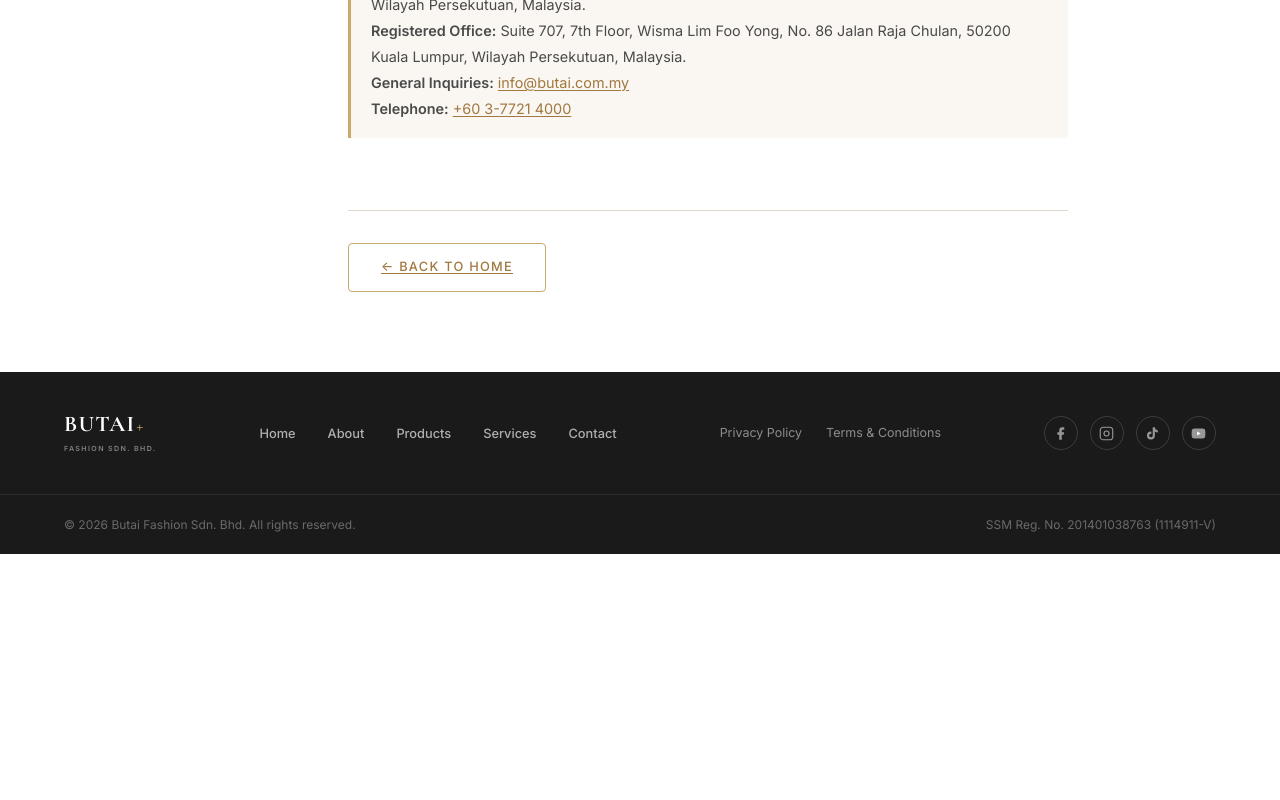
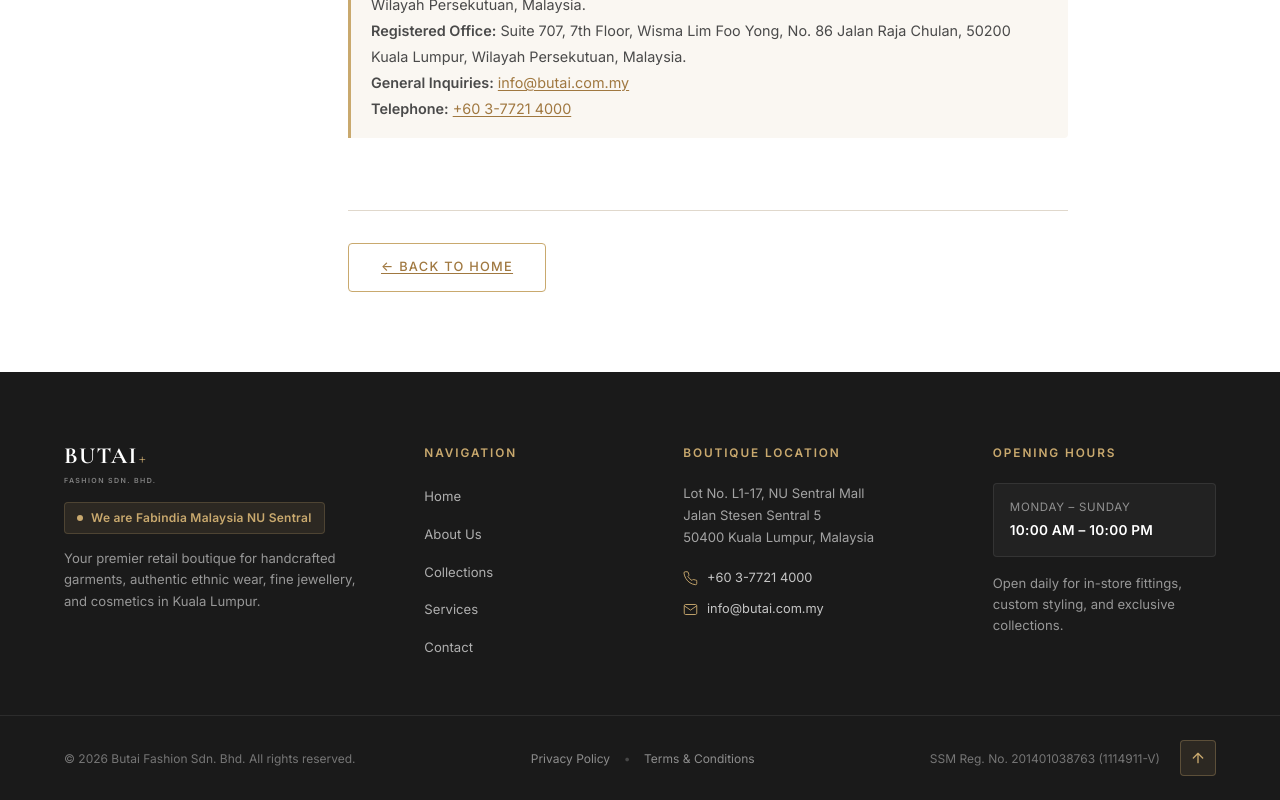
Before and after one commit to Luisant-git/ButaiFashion-landing, a React (Vite) app in the folder frontend/: page /terms-conditions in a window 1280 px wide. Shown: the part 4073-4873 px from the top of the page. Before the commit the page ends 4627 px from the top, so only its background shows below. Built offline with nearby package versions, Linux system fonts and the light colour scheme.

Commit message:
ui fixed

```diff
--- a/frontend/src/App.jsx
+++ b/frontend/src/App.jsx
@@ -1,6 +1,7 @@
 import { BrowserRouter as Router, Routes, Route } from 'react-router-dom';
 import Header from './components/Header';
 import Footer from './components/Footer';
+import ScrollToTop from './components/ScrollToTop';
 import HomePage from './pages/HomePage';
 import PrivacyPolicy from './pages/PrivacyPolicy';
 import TermsConditions from './pages/TermsConditions';
@@ -19,6 +20,7 @@ function App() {
         </Routes>
       </main>
       <Footer />
+      <ScrollToTop />
     </Router>
   );
 }
--- a/frontend/src/components/Footer.jsx
+++ b/frontend/src/components/Footer.jsx
@@ -1,23 +1,27 @@
-import { Link, useLocation } from 'react-router-dom';
+import { Link, useLocation, useNavigate } from 'react-router-dom';
 import '../styles/Footer.css';
 
 const navLinks = [
   { label: 'Home', href: '/#home' },
-  { label: 'About', href: '/#about' },
-  { label: 'Products', href: '/#products' },
+  { label: 'About Us', href: '/#about' },
+  { label: 'Collections', href: '/#products' },
   { label: 'Services', href: '/#services' },
   { label: 'Contact', href: '/#contact' },
 ];
 
 export default function Footer() {
   const location = useLocation();
+  const navigate = useNavigate();
 
   const handleNavClick = (e, href) => {
     e.preventDefault();
     if (href.startsWith('/#')) {
       const id = href.slice(2);
       if (location.pathname !== '/') {
-        window.location.href = href;
+        navigate('/');
+        setTimeout(() => {
+          document.getElementById(id)?.scrollIntoView({ behavior: 'smooth' });
+        }, 120);
         return;
       }
       document.getElementById(id)?.scrollIntoView({ behavior: 'smooth' });
@@ -26,10 +30,12 @@ export default function Footer() {
 
   return (
     <footer className="footer" role="contentinfo">
-      <div className="footer__top">
-        <div className="container footer__top-inner">
+      {/* Main Footer Grid */}
+      <div className="footer__main">
+        <div className="container footer__grid">
 
-          {/* Logo */}
+          {/* Column 1: Brand & Identity */}
+          <div className="footer__col footer__col--brand">
             <Link to="/" className="footer__logo" aria-label="Butai Fashion Home">
               <div className="footer__logo-mark">
                 <span className="footer__logo-brand">BUTAI</span>
@@ -38,14 +44,26 @@ export default function Footer() {
               <span className="footer__logo-sub">FASHION SDN. BHD.</span>
             </Link>
 
-          {/* Nav Links */}
-          <nav aria-label="Footer navigation">
-            <ul className="footer__nav">
+            <div className="footer__tagline-badge">
+              <span className="footer__tagline-dot"></span>
+              <p className="footer__tagline">We are Fabindia Malaysia NU Sentral</p>
+            </div>
+
+            <p className="footer__desc">
+              Your premier retail boutique for handcrafted garments, authentic ethnic wear,
+              fine jewellery, and cosmetics in Kuala Lumpur.
+            </p>
+          </div>
+
+          {/* Column 2: Quick Links */}
+          <div className="footer__col">
+            <h4 className="footer__heading">Navigation</h4>
+            <ul className="footer__links">
               {navLinks.map((link) => (
                 <li key={link.label}>
                   <a
                     href={link.href}
-                    className="footer__nav-link"
+                    className="footer__link"
                     onClick={(e) => handleNavClick(e, link.href)}
                   >
                     {link.label}
@@ -53,59 +71,84 @@ export default function Footer() {
                 </li>
               ))}
             </ul>
-          </nav>
+          </div>
 
-          {/* Legal Links */}
+          {/* Column 3: Store Location & Contact */}
+          <div className="footer__col">
+            <h4 className="footer__heading">Boutique Location</h4>
+            <address className="footer__address">
+              Lot No. L1-17, NU Sentral Mall<br />
+              Jalan Stesen Sentral 5<br />
+              50400 Kuala Lumpur, Malaysia
+            </address>
+
+            <div className="footer__contacts">
+              <a href="tel:+60377214000" className="footer__contact-link">
+                <svg viewBox="0 0 24 24" fill="none" stroke="currentColor" strokeWidth="1.5" aria-hidden="true">
+                  <path d="M22 16.92v3a2 2 0 0 1-2.18 2 19.79 19.79 0 0 1-8.63-3.07A19.5 19.5 0 0 1 4.69 12 19.79 19.79 0 0 1 1.62 3.38 2 2 0 0 1 3.59 1.18h3a2 2 0 0 1 2 1.72c.127.96.361 1.903.7 2.81a2 2 0 0 1-.45 2.11L7.91 8.77a16 16 0 0 0 6.29 6.29l.86-.86a2 2 0 0 1 2.11-.45c.907.339 1.85.573 2.81.7A2 2 0 0 1 22 16.92z"/>
+                </svg>
+                +60 3-7721 4000
+              </a>
+              <a href="mailto:info@butai.com.my" className="footer__contact-link">
+                <svg viewBox="0 0 24 24" fill="none" stroke="currentColor" strokeWidth="1.5" aria-hidden="true">
+                  <path d="M4 4h16c1.1 0 2 .9 2 2v12c0 1.1-.9 2-2 2H4c-1.1 0-2-.9-2-2V6c0-1.1.9-2 2-2z"/>
+                  <polyline points="22,6 12,13 2,6"/>
+                </svg>
+                info@butai.com.my
+              </a>
+            </div>
+          </div>
+
+          {/* Column 4: Hours & Social */}
+          <div className="footer__col">
+            <h4 className="footer__heading">Opening Hours</h4>
+            <div className="footer__hours-card">
+              <span className="footer__hours-days">Monday – Sunday</span>
+              <span className="footer__hours-time">10:00 AM – 10:00 PM</span>
+            </div>
+
+            <p className="footer__store-note">
+              Open daily for in-store fittings, custom styling, and exclusive collections.
+            </p>
+          </div>
+
+        </div>
+      </div>
+
+      {/* Bottom Bar */}
+      <div className="footer__bottom">
+        <div className="container footer__bottom-inner">
+          <p className="footer__copy">
+            &copy; 2026 Butai Fashion Sdn. Bhd. All rights reserved.
+          </p>
+
           <div className="footer__legal-links">
             <Link to="/privacy-policy" className="footer__legal-link" id="footer-privacy-link">
               Privacy Policy
             </Link>
+            <span className="footer__legal-sep" aria-hidden="true">&bull;</span>
             <Link to="/terms-conditions" className="footer__legal-link" id="footer-terms-link">
               Terms &amp; Conditions
             </Link>
           </div>
 
-          {/* Social placeholders — update with real URLs when available */}
-          <div className="footer__social" aria-label="Social media links">
-            {/* Facebook */}
-            <a href="#social-facebook" className="footer__social-link" aria-label="Facebook (link to be confirmed)" title="Facebook">
-              <svg viewBox="0 0 24 24" fill="currentColor" aria-hidden="true">
-                <path d="M18 2h-3a5 5 0 0 0-5 5v3H7v4h3v8h4v-8h3l1-4h-4V7a1 1 0 0 1 1-1h3z"/>
-              </svg>
-            </a>
-            {/* Instagram */}
-            <a href="#social-instagram" className="footer__social-link" aria-label="Instagram (link to be confirmed)" title="Instagram">
-              <svg viewBox="0 0 24 24" fill="none" stroke="currentColor" strokeWidth="1.8" aria-hidden="true">
-                <rect x="2" y="2" width="20" height="20" rx="5" ry="5"/>
-                <circle cx="12" cy="12" r="4"/>
-                <circle cx="17.5" cy="6.5" r="0.5" fill="currentColor" stroke="none"/>
-              </svg>
-            </a>
-            {/* TikTok */}
-            <a href="#social-tiktok" className="footer__social-link" aria-label="TikTok (link to be confirmed)" title="TikTok">
-              <svg viewBox="0 0 24 24" fill="currentColor" aria-hidden="true">
-                <path d="M19.59 6.69a4.83 4.83 0 0 1-3.77-4.25V2h-3.45v13.67a2.89 2.89 0 0 1-2.88 2.5 2.89 2.89 0 0 1-2.89-2.89 2.89 2.89 0 0 1 2.89-2.89c.28 0 .54.04.79.1V9.01a6.33 6.33 0 0 0-.79-.05 6.34 6.34 0 0 0-6.34 6.34 6.34 6.34 0 0 0 6.34 6.34 6.34 6.34 0 0 0 6.33-6.34V8.69a8.18 8.18 0 0 0 4.77 1.52V6.75a4.85 4.85 0 0 1-1-.06z"/>
-              </svg>
-            </a>
-            {/* YouTube */}
-            <a href="#social-youtube" className="footer__social-link" aria-label="YouTube (link to be confirmed)" title="YouTube">
-              <svg viewBox="0 0 24 24" fill="currentColor" aria-hidden="true">
-                <path d="M22.54 6.42a2.78 2.78 0 0 0-1.95-1.95C18.88 4 12 4 12 4s-6.88 0-8.59.47a2.78 2.78 0 0 0-1.95 1.95A29 29 0 0 0 1 12a29 29 0 0 0 .46 5.58A2.78 2.78 0 0 0 3.41 19.5C5.12 20 12 20 12 20s6.88 0 8.59-.47a2.78 2.78 0 0 0 1.95-1.95A29 29 0 0 0 23 12a29 29 0 0 0-.46-5.58z"/>
-                <polygon points="9.75 15.02 15.5 12 9.75 8.98 9.75 15.02" fill="white"/>
-              </svg>
-            </a>
-          </div>
-        </div>
-      </div>
-
-      <div className="footer__bottom">
-        <div className="container footer__bottom-inner">
-          <p className="footer__copy">
-            &copy; {new Date().getFullYear()} Butai Fashion Sdn. Bhd. All rights reserved.
-          </p>
+          <div className="footer__bottom-right">
             <p className="footer__reg">
               SSM Reg. No. 201401038763 (1114911-V)
             </p>
+            <button
+              type="button"
+              className="footer__back-to-top"
+              onClick={() => window.scrollTo({ top: 0, behavior: 'smooth' })}
+              aria-label="Scroll to top"
+              title="Scroll to top"
+              id="footer-scroll-top-btn"
+            >
+              <svg viewBox="0 0 24 24" fill="none" stroke="currentColor" strokeWidth="2" aria-hidden="true">
+                <path d="M12 19V5M5 12l7-7 7 7" strokeLinecap="round" strokeLinejoin="round" />
+              </svg>
+            </button>
+          </div>
         </div>
       </div>
     </footer>
--- /dev/null
+++ b/frontend/src/components/ScrollToTop.jsx
@@ -0,0 +1,45 @@
+import { useState, useEffect } from 'react';
+import '../styles/ScrollToTop.css';
+
+export default function ScrollToTop() {
+  const [visible, setVisible] = useState(false);
+
+  useEffect(() => {
+    const handleScroll = () => {
+      setVisible(window.scrollY > 280);
+    };
+
+    window.addEventListener('scroll', handleScroll, { passive: true });
+    return () => window.removeEventListener('scroll', handleScroll);
+  }, []);
+
+  const scrollToTop = () => {
+    window.scrollTo({
+      top: 0,
+      behavior: 'smooth',
+    });
+  };
+
+  return (
+    <button
+      type="button"
+      className={`scroll-to-top${visible ? ' scroll-to-top--visible' : ''}`}
+      onClick={scrollToTop}
+      aria-label="Scroll to top"
+      title="Scroll to top"
+      id="scroll-to-top-btn"
+    >
+      <svg
+        viewBox="0 0 24 24"
+        fill="none"
+        stroke="currentColor"
+        strokeWidth="2"
+        strokeLinecap="round"
+        strokeLinejoin="round"
+        aria-hidden="true"
+      >
+        <path d="M12 19V5M5 12l7-7 7 7" />
+      </svg>
+    </button>
+  );
+}
--- a/frontend/src/styles/Footer.css
+++ b/frontend/src/styles/Footer.css
@@ -1,5 +1,5 @@
 /* ============================================================
-   Footer Styles
+   Footer Styles — Neat, Balanced & Structured Design
    ============================================================ */
 
 .footer {
@@ -7,21 +7,28 @@
   color: var(--color-white);
 }
 
-/* --- Top Row --- */
-.footer__top {
-  padding: 2.5rem 0;
-  border-bottom: 1px solid rgba(255,255,255,0.08);
+/* --- Main Grid Section --- */
+.footer__main {
+  padding: 4.5rem 0 3.5rem;
+  border-bottom: 1px solid rgba(255, 255, 255, 0.08);
 }
 
-.footer__top-inner {
-  display: flex;
-  align-items: center;
-  justify-content: space-between;
-  gap: 2rem;
-  flex-wrap: wrap;
+.footer__grid {
+  display: grid;
+  grid-template-columns: 1.5fr 1fr 1.25fr 1.1fr;
+  gap: 3.5rem;
 }
 
-/* --- Logo --- */
+.footer__col {
+  display: flex;
+  flex-direction: column;
+}
+
+.footer__col--brand {
+  max-width: 320px;
+}
+
+/* --- Brand Logo --- */
 .footer__logo {
   display: flex;
   flex-direction: column;
@@ -29,10 +36,11 @@
   gap: 2px;
   text-decoration: none;
   transition: opacity var(--transition-base);
+  width: fit-content;
 }
 
 .footer__logo:hover {
-  opacity: 0.8;
+  opacity: 0.85;
 }
 
 .footer__logo-mark {
@@ -43,7 +51,7 @@
 
 .footer__logo-brand {
   font-family: var(--font-serif);
-  font-size: 1.4rem;
+  font-size: 1.45rem;
   font-weight: 700;
   color: var(--color-white);
   letter-spacing: 0.05em;
@@ -63,92 +71,163 @@
   font-weight: 600;
   letter-spacing: 0.2em;
   text-transform: uppercase;
-  color: rgba(255,255,255,0.45);
+  color: rgba(255, 255, 255, 0.45);
 }
 
-/* --- Nav --- */
-.footer__nav {
-  display: flex;
+/* --- Tagline Badge --- */
+.footer__tagline-badge {
+  display: inline-flex;
   align-items: center;
-  gap: 2rem;
-  flex-wrap: wrap;
+  gap: 0.5rem;
+  background: rgba(201, 169, 110, 0.1);
+  border: 1px solid rgba(201, 169, 110, 0.22);
+  border-radius: var(--radius-sm);
+  padding: 0.35rem 0.75rem;
+  margin-top: 1rem;
+  margin-bottom: 0.85rem;
+  width: fit-content;
 }
 
-.footer__nav-link {
+.footer__tagline-dot {
+  width: 6px;
+  height: 6px;
+  border-radius: 50%;
+  background: var(--color-gold);
+  flex-shrink: 0;
+}
+
+.footer__tagline {
   font-family: var(--font-sans);
+  font-size: 0.75rem;
+  font-weight: 600;
+  color: var(--color-gold);
+  letter-spacing: 0.02em;
+}
+
+.footer__desc {
+  font-size: 0.82rem;
+  color: rgba(255, 255, 255, 0.55);
+  line-height: 1.65;
+}
+
+/* --- Headings --- */
+.footer__heading {
+  font-family: var(--font-sans);
+  font-size: 0.74rem;
+  font-weight: 600;
+  letter-spacing: 0.16em;
+  text-transform: uppercase;
+  color: var(--color-gold);
+  margin-bottom: 1.25rem;
+}
+
+.footer__heading--social {
+  margin-top: 1.5rem;
+  margin-bottom: 0.85rem;
+}
+
+/* --- Navigation Links --- */
+.footer__links {
+  display: flex;
+  flex-direction: column;
+  gap: 0.75rem;
+}
+
+.footer__link {
+  font-family: var(--font-sans);
+  font-size: 0.82rem;
+  font-weight: 400;
+  color: rgba(255, 255, 255, 0.65);
+  text-decoration: none;
+  transition: color var(--transition-base), transform var(--transition-base);
+  display: inline-block;
+  width: fit-content;
+}
+
+.footer__link:hover {
+  color: var(--color-gold);
+  transform: translateX(3px);
+}
+
+/* --- Address & Contact --- */
+.footer__address {
+  font-style: normal;
+  font-size: 0.82rem;
+  color: rgba(255, 255, 255, 0.6);
+  line-height: 1.65;
+  margin-bottom: 1.25rem;
+}
+
+.footer__contacts {
+  display: flex;
+  flex-direction: column;
+  gap: 0.65rem;
+}
+
+.footer__contact-link {
+  display: inline-flex;
+  align-items: center;
+  gap: 0.55rem;
   font-size: 0.8rem;
-  font-weight: 500;
-  color: rgba(255,255,255,0.65);
+  color: rgba(255, 255, 255, 0.75);
   text-decoration: none;
   transition: color var(--transition-base);
+  width: fit-content;
 }
 
-.footer__nav-link:hover {
+.footer__contact-link svg {
+  width: 15px;
+  height: 15px;
+  color: var(--color-gold);
+  flex-shrink: 0;
+}
+
+.footer__contact-link:hover {
   color: var(--color-gold);
 }
 
-/* --- Legal Links --- */
-.footer__legal-links {
+/* --- Hours Card --- */
+.footer__hours-card {
   display: flex;
-  gap: 1.5rem;
+  flex-direction: column;
+  gap: 0.25rem;
+  background: rgba(255, 255, 255, 0.04);
+  border: 1px solid rgba(255, 255, 255, 0.08);
+  border-radius: var(--radius-sm);
+  padding: 0.85rem 1rem;
 }
 
-.footer__legal-link {
-  font-family: var(--font-sans);
-  font-size: 0.78rem;
-  color: rgba(255,255,255,0.5);
-  text-decoration: none;
-  border-bottom: 1px solid transparent;
-  transition: color var(--transition-base), border-color var(--transition-base);
+.footer__hours-days {
+  font-size: 0.72rem;
+  color: rgba(255, 255, 255, 0.5);
+  text-transform: uppercase;
+  letter-spacing: 0.06em;
 }
 
-.footer__legal-link:hover {
-  color: var(--color-gold);
-  border-color: var(--color-gold);
+.footer__hours-time {
+  font-size: 0.85rem;
+  font-weight: 600;
+  color: var(--color-white);
+  letter-spacing: 0.02em;
 }
 
-/* --- Social --- */
-.footer__social {
-  display: flex;
-  align-items: center;
-  gap: 0.75rem;
+.footer__store-note {
+  font-size: 0.82rem;
+  color: rgba(255, 255, 255, 0.55);
+  line-height: 1.6;
+  margin-top: 1rem;
 }
 
-.footer__social-link {
-  width: 34px;
-  height: 34px;
-  border-radius: 50%;
-  border: 1px solid rgba(255,255,255,0.15);
-  display: flex;
-  align-items: center;
-  justify-content: center;
-  color: rgba(255,255,255,0.55);
-  transition: all var(--transition-base);
-  text-decoration: none;
-}
-
-.footer__social-link svg {
-  width: 15px;
-  height: 15px;
-}
-
-.footer__social-link:hover {
-  background: var(--color-gold);
-  border-color: var(--color-gold);
-  color: var(--color-white);
-  transform: translateY(-2px);
-}
-
-/* --- Bottom Row --- */
+/* --- Bottom Bar --- */
 .footer__bottom {
-  padding: 1.25rem 0;
+  padding: 1.5rem 0;
 }
 
 .footer__bottom-inner {
   display: flex;
   align-items: center;
   justify-content: space-between;
-  gap: 1rem;
+  gap: 1.5rem;
   flex-wrap: wrap;
 }
 
@@ -156,29 +235,96 @@
 .footer__reg {
   font-family: var(--font-sans);
   font-size: 0.75rem;
-  color: rgba(255,255,255,0.35);
+  color: rgba(255, 255, 255, 0.4);
 }
 
-/* --- Responsive --- */
-@media (max-width: 900px) {
-  .footer__top-inner {
-    flex-direction: column;
-    align-items: flex-start;
-    gap: 1.5rem;
+.footer__legal-links {
+  display: flex;
+  align-items: center;
+  gap: 0.85rem;
+}
+
+.footer__legal-link {
+  font-family: var(--font-sans);
+  font-size: 0.75rem;
+  color: rgba(255, 255, 255, 0.5);
+  text-decoration: none;
+  transition: color var(--transition-base);
+}
+
+.footer__legal-link:hover {
+  color: var(--color-gold);
+}
+
+.footer__legal-sep {
+  color: rgba(255, 255, 255, 0.2);
+  font-size: 0.75rem;
+}
+
+.footer__bottom-right {
+  display: flex;
+  align-items: center;
+  gap: 1.25rem;
+}
+
+.footer__back-to-top {
+  display: inline-flex;
+  align-items: center;
+  justify-content: center;
+  width: 36px;
+  height: 36px;
+  color: var(--color-gold);
+  background: rgba(201, 169, 110, 0.1);
+  border: 1px solid rgba(201, 169, 110, 0.3);
+  border-radius: var(--radius-sm);
+  cursor: pointer;
+  transition: all var(--transition-base);
+}
+
+.footer__back-to-top:hover {
+  background: var(--color-gold);
+  color: var(--color-white);
+  border-color: var(--color-gold);
+  transform: translateY(-2px);
+  box-shadow: 0 4px 12px rgba(201, 169, 110, 0.35);
+}
+
+.footer__back-to-top svg {
+  width: 16px;
+  height: 16px;
+  transition: transform var(--transition-base);
+}
+
+.footer__back-to-top:hover svg {
+  transform: translateY(-2px);
+}
+
+/* --- Responsive Adjustments --- */
+@media (max-width: 1024px) {
+  .footer__grid {
+    grid-template-columns: repeat(2, 1fr);
+    gap: 2.5rem;
   }
-  .footer__nav {
-    gap: 1.25rem;
+
+  .footer__col--brand {
+    max-width: 100%;
   }
 }
 
-@media (max-width: 600px) {
+@media (max-width: 640px) {
+  .footer__main {
+    padding: 3.5rem 0 2.5rem;
+  }
+
+  .footer__grid {
+    grid-template-columns: 1fr;
+    gap: 2.25rem;
+  }
+
   .footer__bottom-inner {
     flex-direction: column;
     align-items: center;
     text-align: center;
-  }
-  .footer__legal-links {
-    flex-direction: column;
-    gap: 0.75rem;
+    gap: 1rem;
   }
 }
--- /dev/null
+++ b/frontend/src/styles/ScrollToTop.css
@@ -0,0 +1,67 @@
+/* ============================================================
+   Floating Scroll-to-Top Button (Icon Only)
+   ============================================================ */
+
+.scroll-to-top {
+  position: fixed;
+  bottom: 2rem;
+  right: 2rem;
+  z-index: 999;
+  width: 44px;
+  height: 44px;
+  border-radius: 50%;
+  background: var(--color-black);
+  border: 1.5px solid var(--color-gold);
+  color: var(--color-gold);
+  display: flex;
+  align-items: center;
+  justify-content: center;
+  box-shadow: 0 4px 18px rgba(0, 0, 0, 0.3);
+  cursor: pointer;
+  opacity: 0;
+  visibility: hidden;
+  transform: translateY(14px) scale(0.9);
+  transition: opacity 0.3s ease, visibility 0.3s ease, transform 0.3s ease, background 0.3s ease, color 0.3s ease, box-shadow 0.3s ease;
+}
+
+.scroll-to-top--visible {
+  opacity: 1;
+  visibility: visible;
+  transform: translateY(0) scale(1);
+}
+
+.scroll-to-top:hover {
+  background: var(--color-gold);
+  color: var(--color-white);
+  border-color: var(--color-gold);
+  box-shadow: 0 6px 20px rgba(201, 169, 110, 0.45);
+  transform: translateY(-3px) scale(1.05);
+}
+
+.scroll-to-top:active {
+  transform: translateY(0) scale(0.96);
+}
+
+.scroll-to-top svg {
+  width: 18px;
+  height: 18px;
+  transition: transform 0.25s ease;
+}
+
+.scroll-to-top:hover svg {
+  transform: translateY(-2px);
+}
+
+@media (max-width: 600px) {
+  .scroll-to-top {
+    bottom: 1.25rem;
+    right: 1.25rem;
+    width: 40px;
+    height: 40px;
+  }
+
+  .scroll-to-top svg {
+    width: 16px;
+    height: 16px;
+  }
+}
```
Lines whose indentation alone changed are shown as unchanged.
